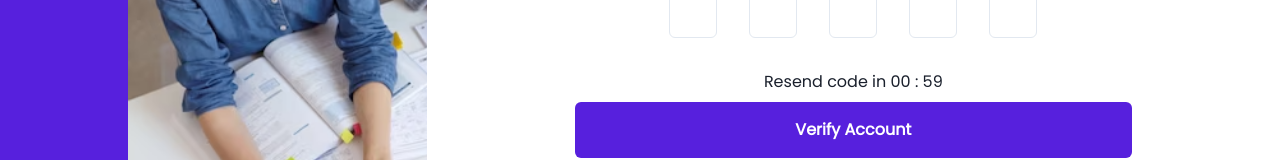
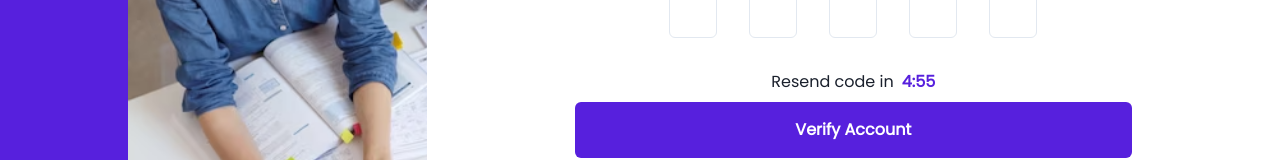
Before and after one commit to damaestro165/Taskbolt, a React (Vite) app: page /otp in a window 1280 px wide. Shown: the part 430-590 px from the top of the page. Built offline with nearby package versions, Linux system fonts and the light colour scheme; no server answers.

Commit message:
feat: countdown

```diff
--- a/src/OtpPage.jsx
+++ b/src/OtpPage.jsx
@@ -16,6 +16,7 @@ import {
 } from '@chakra-ui/react';
 import AuthImage from './assets/otpimage.png';
 import axios from 'axios';
+import CountdownTimer from './component/Countdown';
 
 const OtpPage = () => {
   const [otp, setOtp] = useState('');
@@ -48,6 +49,32 @@ const OtpPage = () => {
       })
       .catch(function (error) {});
   }, [Id]);
+
+  const resendOtp = () => {
+    axios
+      .post(
+        'https://taskbolt-user-staging.up.railway.app/api/v1/users/registerotp',
+        {
+          id: Id,
+        },
+        {
+          headers: {
+            'Content-Type': 'application/json; charset=utf-8',
+          },
+        }
+      )
+      .then(function (response) {
+        toast({
+          title: 'One-Time Password sent successfully!',
+          description: 'Check your email',
+          status: 'success',
+          duration: 9000,
+          isClosable: true,
+          position: 'bottom',
+        });
+      })
+      .catch(function (error) {});
+  };
 
   const handleOtp = (e) => {
     e.preventDefault();
@@ -159,7 +186,11 @@ const OtpPage = () => {
             </HStack>
 
             <VStack w='100%'>
-              <Text>Resend code in 00 : 59</Text>
+              <HStack>
+                <Text>Resend code in</Text>
+                <CountdownTimer resendOtp={resendOtp} />
+              </HStack>
+
               <Button
                 bg='#5720DD'
                 color='white'
--- /dev/null
+++ b/src/component/Countdown.jsx
@@ -0,0 +1,44 @@
+import { Button, Text } from '@chakra-ui/react';
+import React, { useState, useEffect } from 'react';
+
+function CountdownTimer({ resendOtp }) {
+  const [countdown, setCountdown] = useState(300);
+
+  useEffect(() => {
+    if (countdown === 0) {
+      return;
+    }
+
+    const timer = setInterval(() => {
+      setCountdown((countdown) => countdown - 1);
+    }, 1000);
+
+    return () => clearInterval(timer);
+  }, [countdown]);
+
+  const minutes = Math.floor(countdown / 60);
+  const seconds = countdown % 60;
+
+  const handleClicked = () => {
+    resendOtp();
+    setCountdown(300);
+  };
+
+  return (
+    <div className='text-[#5720DD]'>
+      {countdown === 0 ? (
+        <Button variant='unstyled' onClick={handleClicked}>
+          <Text as='u' className=''>
+            Resend Link
+          </Text>
+        </Button>
+      ) : (
+        <p className=' font-semibold'>{`${minutes}:${
+          seconds < 10 ? '0' : ''
+        }${seconds}`}</p>
+      )}
+    </div>
+  );
+}
+
+export default CountdownTimer;
```
